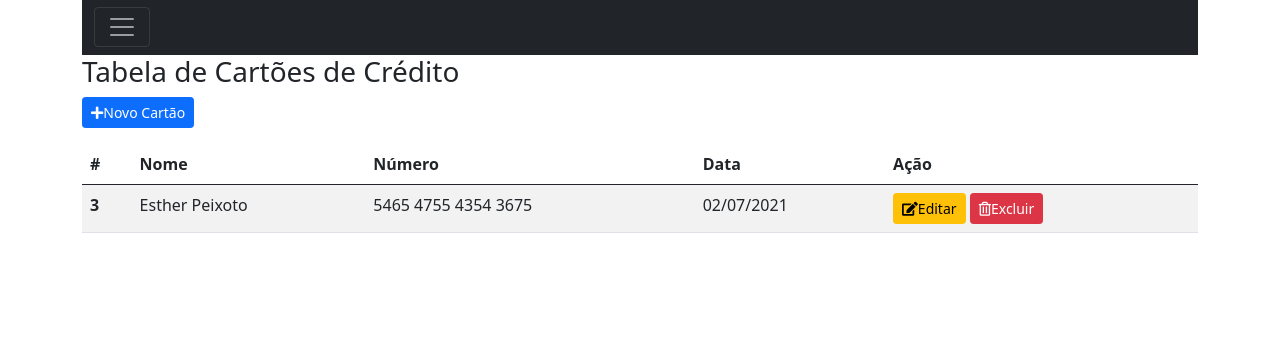
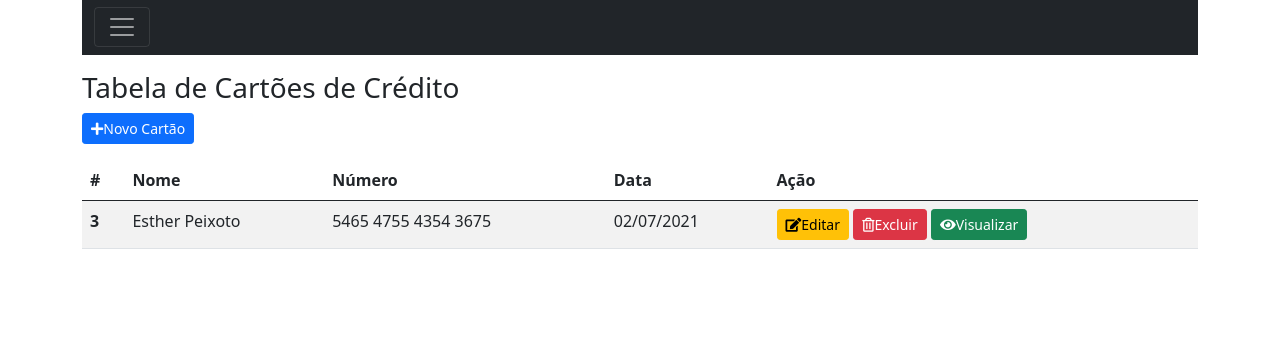
Before and after one commit to emanoelyaraujo/CRUD_de_Cartoes, a CodeIgniter app: page /sessao/index.php/Home in a window 1280 px wide. Shown: the part 25-380 px from the top of the page. Run offline with CodeIgniter, Linux system fonts and the light colour scheme; a user stored in the database is signed in; data comes from the database, SQL or seed files in the repository; some libraries are stand-ins or nearby versions.

Commit message:
Botão visualizar

```diff
--- a/application/views/home.php
+++ b/application/views/home.php
@@ -65,7 +65,7 @@
         }
         ?>
 
-        <h3>Tabela de Cartões de Crédito</h3>
+        <h3 class="mt-3">Tabela de Cartões de Crédito</h3>
         <div>
             <a href="<?= base_url("Home/inserir") ?>" class="btn btn-primary btn-sm"><i class="fas fa-plus"></i>Novo Cartão</a>
         </div>
@@ -92,6 +92,7 @@
                         <td>
                             <a href="<?= base_url("Home/alterar/$values->id") ?>" class="btn btn-warning btn-sm"><i class="fas fa-edit"></i>Editar</a>
                             <a href="<?= base_url("Home/deletar/$values->id") ?>" class="btn btn-danger btn-sm"><i class="far fa-trash-alt"></i>Excluir</a>
+                            <a href="" class="btn btn-success btn-sm"><i class="fas fa-eye"></i>Visualizar</a>
                         </td>
                     </tr>
                 <?php
```
